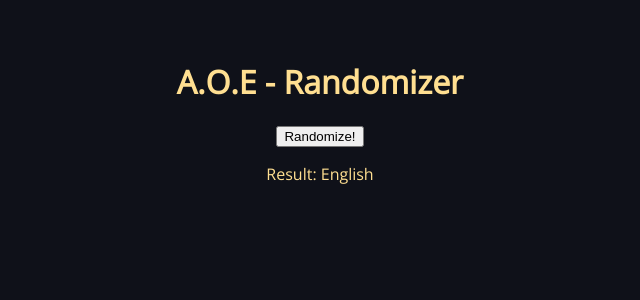
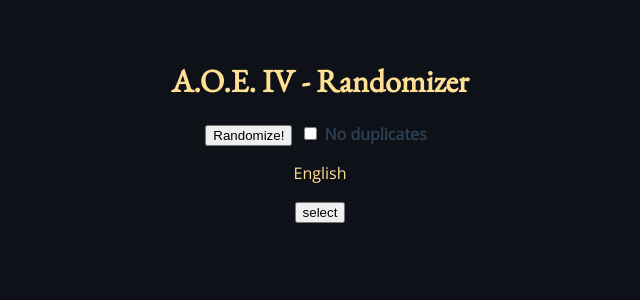
Before and after one commit to mjbryan10/aoe4randomizer, a Vue app: page / in a window 1280 px wide. Both pictures are taken after a click on the button "Randomize!". Shown: the top 300 px of the page, without its empty margins (320-960 px from the left). Built offline with nearby package versions, Linux system fonts and the light colour scheme.

Commit message:
added listing logic

```diff
--- a/index.html
+++ b/index.html
@@ -7,7 +7,7 @@
     <link rel="preconnect" href="https://fonts.googleapis.com" />
     <link rel="preconnect" href="https://fonts.gstatic.com" crossorigin />
     <link
-      href="https://fonts.googleapis.com/css2?family=Open+Sans&display=swap"
+      href="https://fonts.googleapis.com/css2?family=EB+Garamond&family=Open+Sans&display=swap"
       rel="stylesheet"
     />
     <meta name="viewport" content="width=device-width, initial-scale=1.0" />
--- a/package.json
+++ b/package.json
@@ -11,6 +11,7 @@
   "devDependencies": {
     "@vitejs/plugin-vue": "^1.2.5",
     "@vue/compiler-sfc": "^3.0.5",
+    "sass": "^1.43.4",
     "typescript": "^4.3.2",
     "vite": "^2.4.2",
     "vue-tsc": "^0.0.24"
--- a/src/App.vue
+++ b/src/App.vue
@@ -1,5 +1,5 @@
 <template>
-  <h1>A.O.E - Randomizer</h1>
+  <h1>A.O.E. IV - Randomizer</h1>
   <Randomizer />
 </template>
 
@@ -15,7 +15,7 @@
 });
 </script>
 
-<style>
+<style lang="scss">
 #app {
   font-family: "Open Sans", sans-serif;
   -webkit-font-smoothing: antialiased;
@@ -27,10 +27,23 @@
 body {
   background-color: #0f1119;
 }
+
+h1,
+h2,
+h3 {
+  font-family: "EB Garamond", serif;
+}
+
 h1,
 h2,
 h3,
 p {
   color: #ffdf91;
 }
+
+.btn {
+  &--primary {
+
+  }
+}
 </style>
--- a/src/components/Randomizer.vue
+++ b/src/components/Randomizer.vue
@@ -1,16 +1,36 @@
 <template>
   <div>
     <button :disabled="loading" @click="randomizeCiv">Randomize!</button>
+    <label for="no_duplicates">
+      <input
+        v-model="noDuplicates"
+        type="checkbox"
+        name="duplicates"
+        id="no_duplicates "
+      />
+      No duplicates
+    </label>
+    <div>
+      <p v-if="loading">Loading...</p>
+      <template v-else-if="selectedCiv">
+        <p>{{ selectedCiv }}</p>
+        <button @click="selectCiv">select</button>
+      </template>
+    </div>
 
     <div>
-      <p v-if="loading">Loading...</p>
-      <p v-else-if="selectedCiv">Result: {{ selectedCiv }}</p>
+      <ul>
+        <li v-for="(item, index) in selectedCivs" :key="item + index">
+          {{ item }}
+        </li>
+      </ul>
+      <button v-if="selectedCivs.length" @click="clearSelection">Clear</button>
     </div>
   </div>
 </template>
 
 <script lang="ts">
-import { ref, defineComponent } from "vue";
+import { ref, defineComponent, computed } from "vue";
 
 enum CivResult {
   Abbasid = "Abbasid Dynasty",
@@ -25,24 +45,49 @@
 export default defineComponent({
   name: "Radomizer",
   setup: () => {
+    const availableCivs = computed<CivResult[]>(() => Object.values(CivResult));
     const selectedCiv = ref<CivResult | null>(null);
     const loading = ref(false);
 
+    const noDuplicates = ref(false);
+
     function randomizeCiv() {
       loading.value = true;
-      const civKeys = Object.keys(CivResult) as Array<keyof typeof CivResult>;
 
-      const randomNum = Math.floor(Math.random() * civKeys.length);
+      const civs = noDuplicates.value
+        ? filteredCivs.value
+        : availableCivs.value;
 
-      const selectedKey = civKeys[randomNum];
+      const randomNum = Math.floor(Math.random() * civs.length);
 
       setTimeout(() => {
-        selectedCiv.value = CivResult[selectedKey];
+        selectedCiv.value = civs[randomNum];
         loading.value = false;
       }, 500);
     }
 
-    return { selectedCiv, randomizeCiv, loading };
+    const selectedCivs = ref<CivResult[]>([]);
+    const filteredCivs = computed<CivResult[]>(() =>
+      availableCivs.value.filter((civ) => !selectedCivs.value.includes(civ))
+    );
+
+    function selectCiv() {
+      if (selectedCiv.value) selectedCivs.value.push(selectedCiv.value);
+    }
+
+    function clearSelection() {
+      selectedCivs.value = [];
+    }
+
+    return {
+      selectedCiv,
+      randomizeCiv,
+      loading,
+      selectCiv,
+      selectedCivs,
+      clearSelection,
+      noDuplicates,
+    };
   },
 });
 </script>
```
Also changed, not shown: 1 other file (tests, documents, lock files or other folders).
